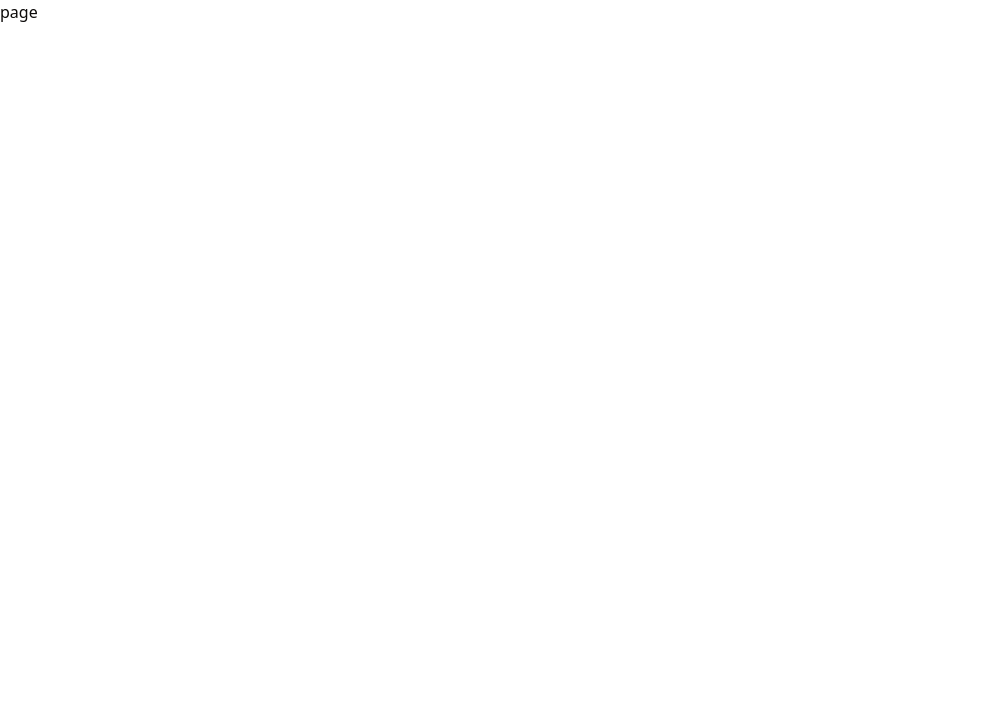
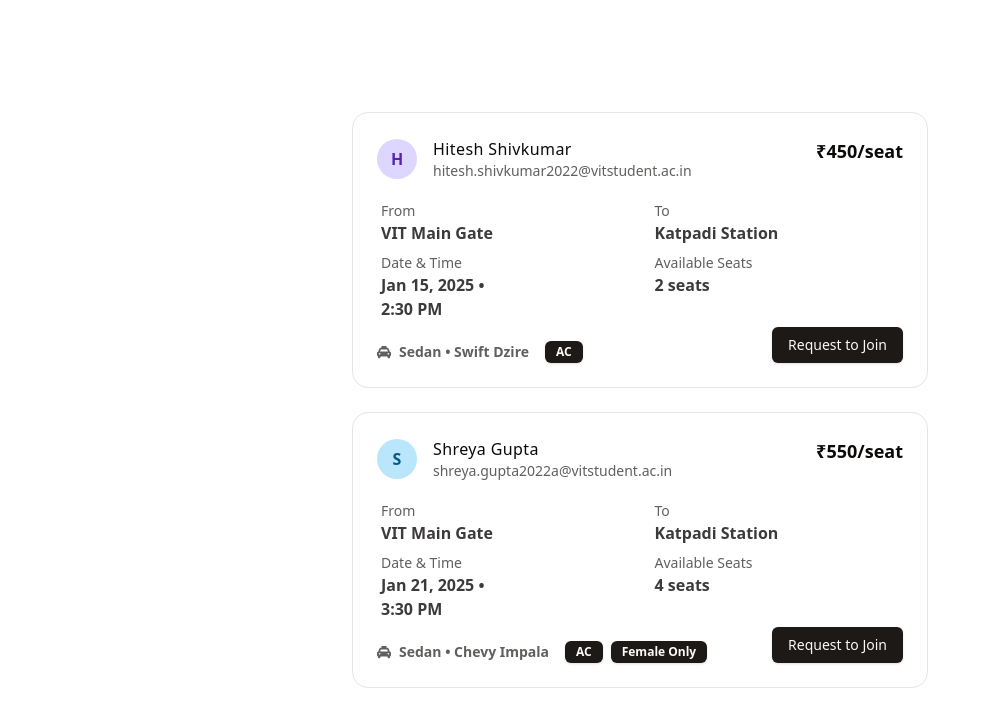
Before and after one commit to TFM-HITESH/uniride, a Next.js app: page /dashboard in a window 1280 px wide. Shown: the top 726 px of the page, without its empty margins (0-990 px from the left). Built offline with nearby package versions, Linux system fonts and the light colour scheme.

Commit message:
Ride Card Complete

```diff
--- a/package.json
+++ b/package.json
@@ -21,7 +21,7 @@
     "framer-motion": "^12.4.3",
     "lucide-react": "^0.469.0",
     "motion": "^12.4.3",
-    "next": "15.1.3",
+    "next": "^15.2.3",
     "next-themes": "^0.4.6",
     "react": "^19.0.0",
     "react-dom": "^19.0.0",
--- a/src/app/admin/components/sidebar-footer.tsx
+++ b/src/app/admin/components/sidebar-footer.tsx
@@ -1,3 +1,4 @@
+import ColourAvatar from "@/components/colour-avatar";
 import { Avatar, AvatarFallback, AvatarImage } from "@/components/ui/avatar";
 import React from "react";
 
@@ -5,15 +6,14 @@ type Props = {};
 
 export default function SidebarFooterComponent({}: Props) {
   return (
-    <div className="flex flex-row gap-3 items-center hover:bg-sidebar-accent p-2 rounded-xl">
+    <div className="flex flex-row gap-3 items-center hover:bg-sidebar-accent p-2 rounded-xl transition-all ease-in-out duration-50">
       <div>
-        <Avatar>
-          <AvatarImage src="https://github.com/shadcn.png" />
-          <AvatarFallback>CN</AvatarFallback>
-        </Avatar>
+        <ColourAvatar name="Hitesh Shivkumar" />
       </div>
       <div>
-        <div className="font-stretch-expanded tracking-wide">Hitesh</div>
+        <div className="font-stretch-expanded tracking-wide">
+          Hitesh Shivkumar
+        </div>
         <div className="overflow-hidden text-ellipsis w-[60%] text-sm opacity-65">
           hitesh.shivkumar2022@vitstudent.ac.in
         </div>
--- /dev/null
+++ b/src/app/dashboard/components/ride-card.tsx
@@ -0,0 +1,86 @@
+import ColourAvatar from "@/components/colour-avatar";
+import { Avatar, AvatarFallback, AvatarImage } from "@/components/ui/avatar";
+import { Badge } from "@/components/ui/badge";
+import { Button } from "@/components/ui/button";
+import React from "react";
+import { FaTaxi } from "react-icons/fa";
+
+type Props = {
+  fullname: string;
+  email: string;
+  ride_cost: number;
+  source: string;
+  destination: string;
+  time: string;
+  date: string;
+  seats_left: number;
+  car_class: string;
+  car_model: string;
+  air_conditioning: boolean;
+  female_only: boolean;
+};
+
+export default function RideCard({
+  fullname,
+  email,
+  ride_cost,
+  source,
+  destination,
+  time,
+  date,
+  seats_left,
+  car_class,
+  car_model,
+  air_conditioning,
+  female_only,
+}: Props) {
+  return (
+    <div className="w-full flex flex-row p-6 rounded-2xl bg-card border">
+      <div className="w-[80%] flex flex-col">
+        <div className="flex flex-row gap-4 items-center justify-start">
+          <ColourAvatar name={fullname} />
+          <div className="flex flex-col">
+            <div className="font-stretch-expanded tracking-wide">
+              {fullname}
+            </div>
+            <div className="text-sm opacity-65">{email}</div>
+          </div>
+        </div>
+        <div className="py-2 my-2 gap-x-[30%] w-full grid grid-cols-2 justify-items-start">
+          <div className="p-1">
+            <p className="text-sm opacity-65 ">From</p>
+            <p className="font-semibold opacity-80">{source}</p>
+          </div>
+          <div className="p-1">
+            <p className="text-sm opacity-65">To</p>
+            <p className="font-semibold opacity-80">{destination}</p>
+          </div>
+          <div className="p-1">
+            <p className="text-sm opacity-65">Date & Time</p>
+            <p className="font-semibold opacity-80">
+              {date} • {time}
+            </p>
+          </div>
+          <div className="p-1">
+            <p className="text-sm opacity-65">Available Seats</p>
+            <p className="font-semibold opacity-80">{seats_left} seats</p>
+          </div>
+        </div>
+        <div className="flex flex-row items-center gap-2 ">
+          <FaTaxi className="text-sm opacity-65" />
+          <p className="text-sm opacity-65 font-semibold">
+            {car_class} • {car_model}
+          </p>
+          <div className="flex flex-row gap-2 pl-2">
+            {air_conditioning && <Badge>AC</Badge>}
+            {female_only && <Badge>Female Only</Badge>}
+          </div>
+        </div>
+      </div>
+      <div className="w-[20%] flex flex-col items-end justify-between">
+        <div className="text-lg font-bold">₹{ride_cost}/seat</div>
+        <Button>Request to Join</Button>
+      </div>
+    </div>
+  );
+}
--- a/src/app/dashboard/page.tsx
+++ b/src/app/dashboard/page.tsx
@@ -1,7 +1,44 @@
 import React from "react";
+import RideCard from "./components/ride-card";
+import { ThemeToggle } from "@/components/theme-toggle";
 
 type Props = {};
 
 export default function page({}: Props) {
-  return <div>page</div>;
+  return (
+    <div className="w-full flex justify-center items-center h-screen">
+      <div className="w-[45%]">
+        <div className="w-full gap-6 flex flex-col">
+          <RideCard
+            fullname="Hitesh Shivkumar"
+            email="hitesh.shivkumar2022@vitstudent.ac.in"
+            ride_cost={450}
+            source="VIT Main Gate"
+            destination="Katpadi Station"
+            time="2:30 PM"
+            date="Jan 15, 2025"
+            seats_left={2}
+            car_class="Sedan"
+            car_model="Swift Dzire"
+            air_conditioning={true}
+            female_only={false}
+          />
+          <RideCard
+            fullname="Shreya Gupta"
+            email="shreya.gupta2022a@vitstudent.ac.in"
+            ride_cost={550}
+            source="VIT Main Gate"
+            destination="Katpadi Station"
+            time="3:30 PM"
+            date="Jan 21, 2025"
+            seats_left={4}
+            car_class="Sedan"
+            car_model="Chevy Impala"
+            air_conditioning={true}
+            female_only={true}
+          />
+        </div>
+      </div>
+    </div>
+  );
 }
--- a/src/app/layout.tsx
+++ b/src/app/layout.tsx
@@ -2,6 +2,7 @@ import type { Metadata } from "next";
 import { Geist, Geist_Mono } from "next/font/google";
 import "./globals.css";
 import { ThemeProvider } from "@/components/theme-provider";
+import { ThemeToggle } from "@/components/theme-toggle";
 
 const geistSans = Geist({
   variable: "--font-geist-sans",
@@ -35,6 +36,9 @@ export default function RootLayout({
           enableSystem
           disableTransitionOnChange
         >
+          <div className="absolute top-[2%] right-[3%] md:top-[2%] md:right-[1%]">
+            <ThemeToggle />
+          </div>
           {children}
         </ThemeProvider>
       </body>
--- /dev/null
+++ b/src/components/colour-avatar.tsx
@@ -0,0 +1,107 @@
+import React from "react";
+import { cn } from "@/lib/utils";
+
+const colors = [
+  "red",
+  "orange",
+  "amber",
+  "yellow",
+  "lime",
+  "green",
+  "emerald",
+  "teal",
+  "cyan",
+  "sky",
+  "blue",
+  "indigo",
+  "violet",
+  "purple",
+  "fuchsia",
+  "pink",
+  "rose",
+];
+
+function enhancedHashStringToNumber(str: string) {
+  return (
+    str
+      .split("")
+      .reduce((acc, char, i) => acc ^ (char.charCodeAt(0) * (i + 1)), 0) %
+    colors.length
+  );
+}
+
+function getShades(name: string) {
+  const colorIndex = enhancedHashStringToNumber(name);
+  const color = colors[colorIndex];
+
+  // Explicitly define the background and text color classes
+  const bgClasses: Record<string, string> = {
+    red: "bg-red-200",
+    orange: "bg-orange-200",
+    amber: "bg-amber-200",
+    yellow: "bg-yellow-200",
+    lime: "bg-lime-200",
+    green: "bg-green-200",
+    emerald: "bg-emerald-200",
+    teal: "bg-teal-200",
+    cyan: "bg-cyan-200",
+    sky: "bg-sky-200",
+    blue: "bg-blue-200",
+    indigo: "bg-indigo-200",
+    violet: "bg-violet-200",
+    purple: "bg-purple-200",
+    fuchsia: "bg-fuchsia-200",
+    pink: "bg-pink-200",
+    rose: "bg-rose-200",
+  };
+
+  const textClasses: Record<string, string> = {
+    red: "text-red-800",
+    orange: "text-orange-800",
+    amber: "text-amber-800",
+    yellow: "text-yellow-800",
+    lime: "text-lime-800",
+    green: "text-green-800",
+    emerald: "text-emerald-800",
+    teal: "text-teal-800",
+    cyan: "text-cyan-800",
+    sky: "text-sky-800",
+    blue: "text-blue-800",
+    indigo: "text-indigo-800",
+    violet: "text-violet-800",
+    purple: "text-purple-800",
+    fuchsia: "text-fuchsia-800",
+    pink: "text-pink-800",
+    rose: "text-rose-800",
+  };
+
+  return {
+    bg: bgClasses[color],
+    text: textClasses[color],
+  };
+}
+
+interface AvatarProps {
+  name: string;
+  className?: string;
+}
+
+const ColourAvatar: React.FC<AvatarProps> = ({ name, className }) => {
+  const firstLetter = name.charAt(0).toUpperCase();
+  const { bg, text } = getShades(name);
+
+  return (
+    <div
+      className={cn(
+        "w-10 h-10 flex items-center justify-center rounded-full font-bold",
+        bg,
+        text,
+        className
+      )}
+    >
+      {firstLetter}
+    </div>
+  );
+};
+
+export default ColourAvatar;
--- /dev/null
+++ b/src/components/ui/badge.tsx
@@ -0,0 +1,36 @@
+import * as React from "react"
+import { cva, type VariantProps } from "class-variance-authority"
+
+import { cn } from "@/lib/utils"
+
+const badgeVariants = cva(
+  "inline-flex items-center rounded-md border px-2.5 py-0.5 text-xs font-semibold transition-colors focus:outline-none focus:ring-2 focus:ring-ring focus:ring-offset-2",
+  {
+    variants: {
+      variant: {
+        default:
+          "border-transparent bg-primary text-primary-foreground shadow hover:bg-primary/80",
+        secondary:
+          "border-transparent bg-secondary text-secondary-foreground hover:bg-secondary/80",
+        destructive:
+          "border-transparent bg-destructive text-destructive-foreground shadow hover:bg-destructive/80",
+        outline: "text-foreground",
+      },
+    },
+    defaultVariants: {
+      variant: "default",
+    },
+  }
+)
+
+export interface BadgeProps
+  extends React.HTMLAttributes<HTMLDivElement>,
+    VariantProps<typeof badgeVariants> {}
+
+function Badge({ className, variant, ...props }: BadgeProps) {
+  return (
+    <div className={cn(badgeVariants({ variant }), className)} {...props} />
+  )
+}
+
+export { Badge, badgeVariants }
```
Also changed, not shown: src/components/ui/sidebar.tsx (+148 -148 lines), 1 other file (tests, documents, lock files or other folders).
